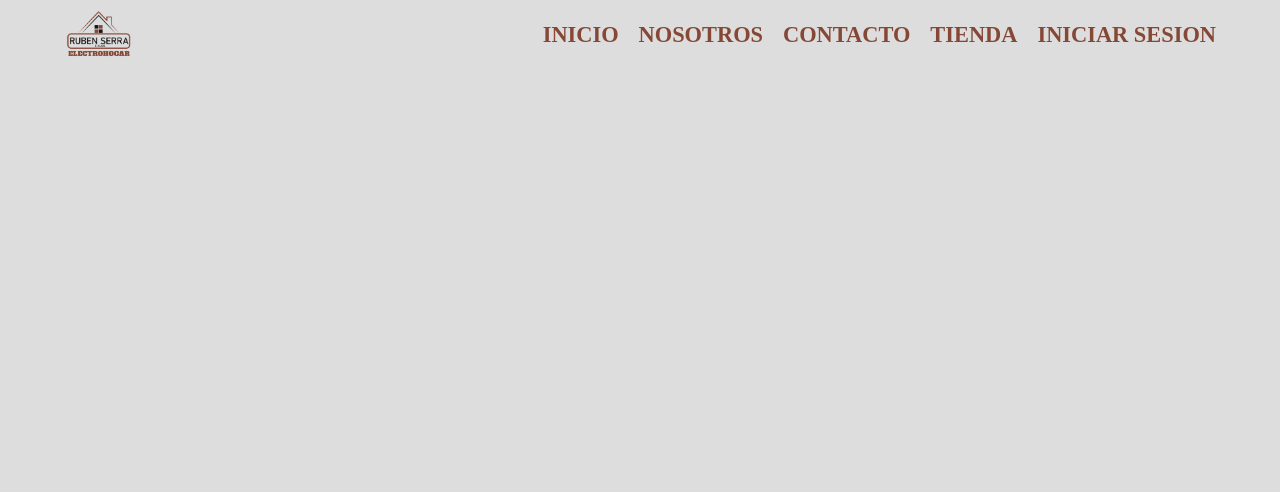
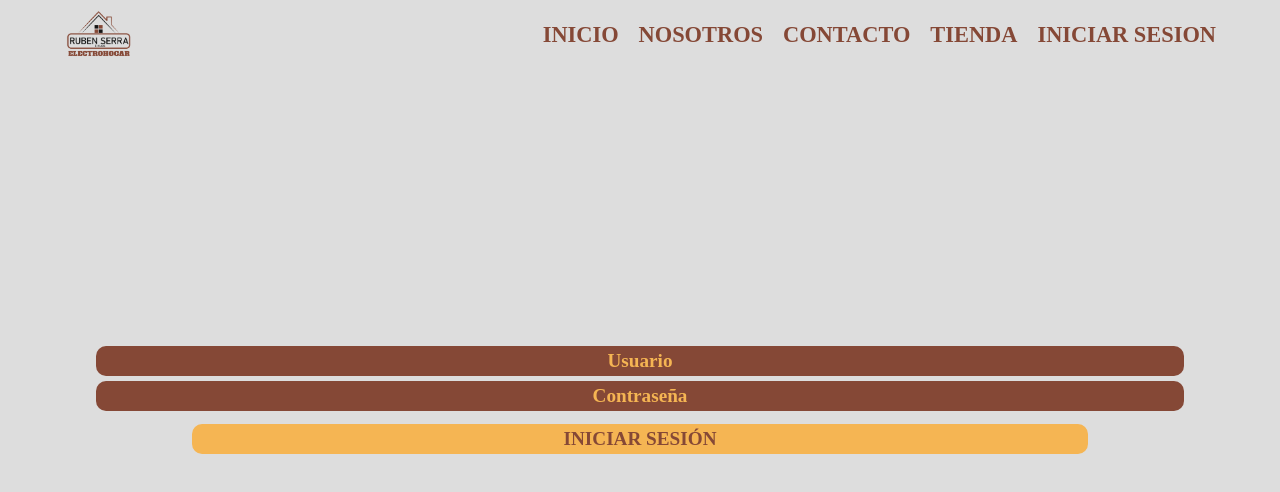
Before and after one commit to rolwebservices/rubenSerra, a React (Vite) app: page /admin in a window 1280 px wide. Shown: the top 492 px of the page. Built offline with nearby package versions, Linux system fonts and the light colour scheme.

Commit message:
Seccion Login

```diff
--- a/src/App.jsx
+++ b/src/App.jsx
@@ -4,6 +4,8 @@ import { BrowserRouter, Route, Routes } from 'react-router-dom'
 import Home from './components/Home'
 import Tienda from './components/Tienda'
 import PaginaProducto from './components/PaginaProducto'
+import Admin from './components/Admin'
+
 /* import { MarvelProvider } from './context/MarvelContext';
 import CharacterList from './components/CharacterList'; */
 
@@ -19,6 +21,7 @@ function App() {
         <Route path='/rubenSerra' element={<Home />}/>
         <Route path='/tienda' element={<Tienda />}/>
         <Route path='/paginaProducto' element={<PaginaProducto />}/>
+        <Route path='/admin' element={<Admin/>}/>
       </Routes>
     </BrowserRouter>
 
--- /dev/null
+++ b/src/components/Admin.css
@@ -0,0 +1,49 @@
+.login{
+    width: 100%;
+    height: 100vh;
+    }
+
+.login__form{
+    width: 100%;
+    height: 100%;
+    display: flex;
+    flex-direction: column;
+    justify-content: center;
+    align-items: center;
+    gap: 5px;
+}
+
+.login__form input{
+    width: 85%;
+    height: 30px;
+    border-radius: 10px;
+    border: none;
+    background-color: var(--marron);
+    color: var(--naranjaClaro);
+    text-align: center;
+    font-size: 1.2em;
+    font-family: var(--base-font);
+    font-weight: bolder;
+}
+
+.login__form input::placeholder{
+    color: var(--naranjaClaro);
+}
+
+.login__form input:focus{
+    outline: none;
+}
+
+.login__form button{
+    width: 70%;
+    height: 30px;
+    border-radius: 10px;
+    border-style: none;
+    background-color: var(--naranjaClaro);
+    font-size: 1.2em;
+    text-transform: uppercase;
+    color: var(--marron);
+    font-family: var(--base-font);
+    font-weight: bolder;
+    margin-top: 8px;
+}
--- /dev/null
+++ b/src/components/Admin.jsx
@@ -0,0 +1,20 @@
+import React from 'react'
+import './Admin.css'
+import { useState } from 'react';
+
+function Admin() {
+    const [user, setUser] = useState('');
+    const [password, setPassword] = useState('');
+
+  return (
+    <section className='login'>
+        <form action="" className='login__form'>
+            <input type="text" name="" id="" placeholder='Usuario' />
+            <input type="password" name="" id="" placeholder='Contraseña'/>
+            <button>Iniciar Sesión</button>
+        </form>
+    </section>
+  )
+}
+
+export default Admin
--- a/src/components/Header.jsx
+++ b/src/components/Header.jsx
@@ -23,7 +23,7 @@ const Header = () => {
           <Link to="#nosotros" onClick={handleLinkClick}>Nosotros</Link>
           <Link to="#contacto" onClick={handleLinkClick}>Contacto</Link>
           <Link to="/tienda" onClick={handleLinkClick}>Tienda</Link>
-          <Link to="#tienda" onClick={handleLinkClick}>Iniciar Sesion</Link>
+          <Link to="/admin" onClick={handleLinkClick}>Iniciar Sesion</Link>
         </div>
         <div className={`nav__toggle ${isOpen ? 'open' : ''}`} onClick={() => setIsOpen(!isOpen)}>
           <span></span>
```
